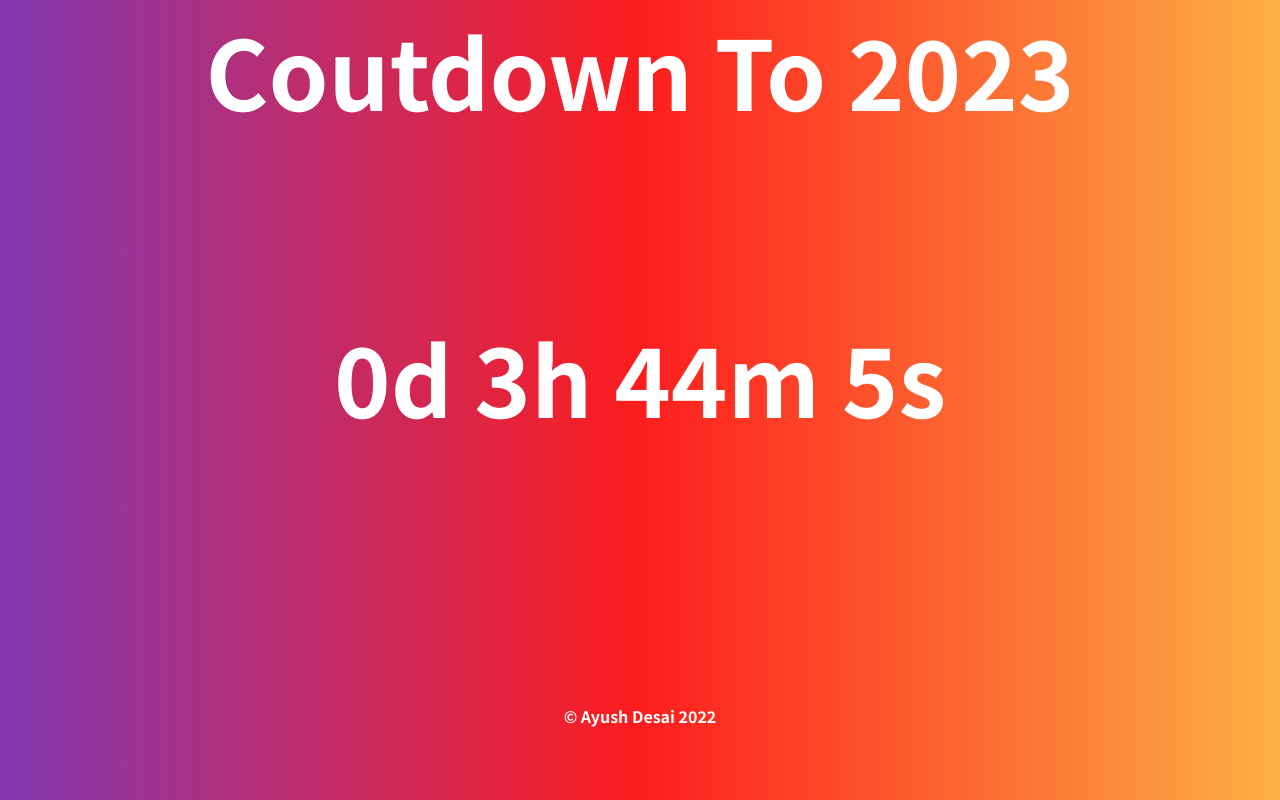
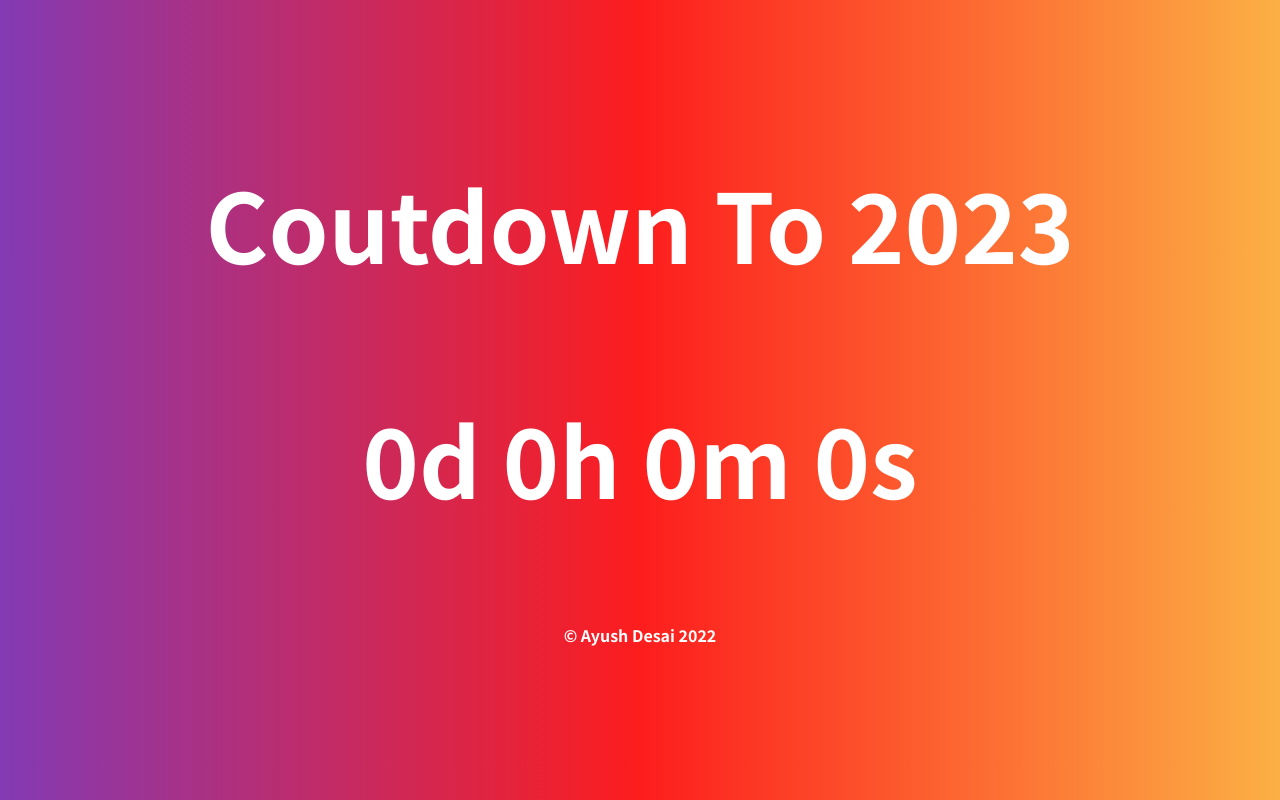
Before and after one commit to JustinByrne/CountDown-Website, a plain HTML site: page index.html in a window 1280 px wide. Drawn offline with Linux system fonts and the light colour scheme.

Commit message:
Removed excess tags and changed timer id

```diff
--- a/index.html
+++ b/index.html
@@ -49,25 +49,20 @@ p {
         }
 </style>
 </head>
-<body>
+
+<body class="flex justify-center items-center">
+    <div>
+        <main>
 <p>Coutdown To 2023</p>
-<br>
-<br>
-<br>
-<br>
-<p id="demo"></p>
-<br>
-<br>
-<br>
-<br>
-<br>
-<br>
-<br>
-<br>
-<br>
+
+            <p id="timer">0d 0h 0m 0s</p>
+
 <footer>
-  <p3>&copy; Ayush Desai 2022</p3>
+                &copy; Ayush Desai 2022
 </footer>
+        </main>
+    </div>
+
 <script>
 // Set the date we're counting down to
 var countDownDate = new Date("Jan 1, 2023 00:00:00").getTime();
```
